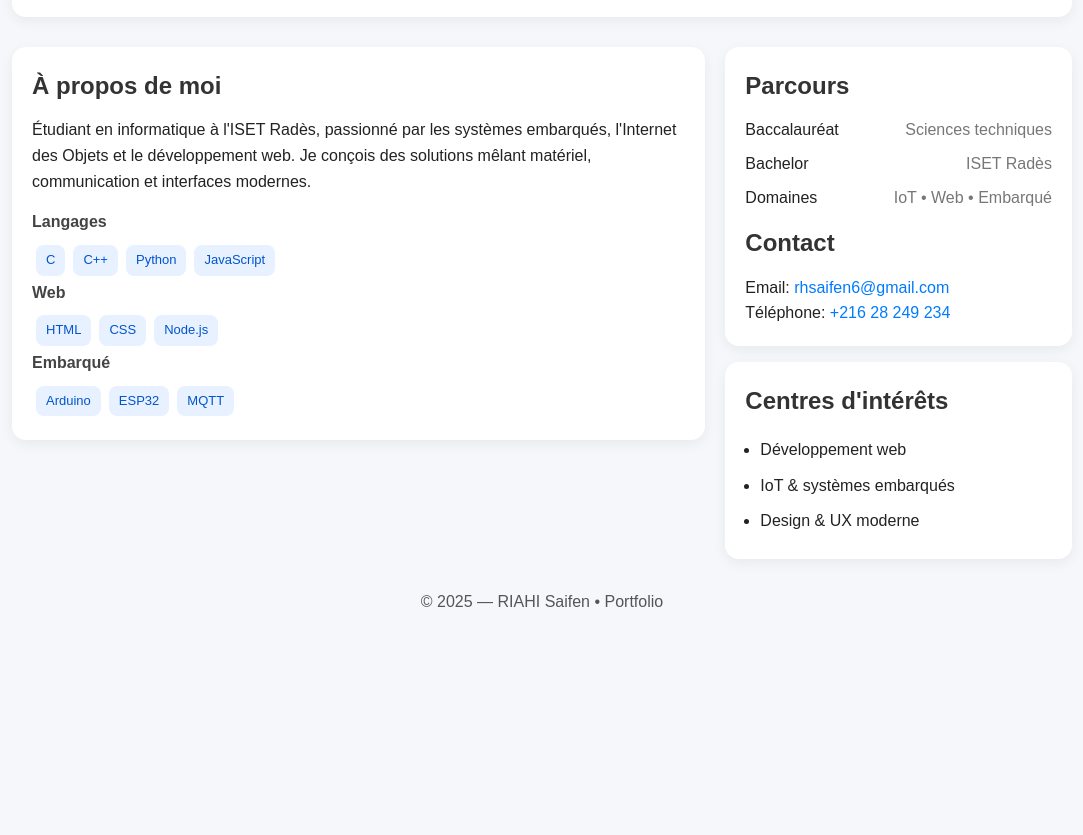
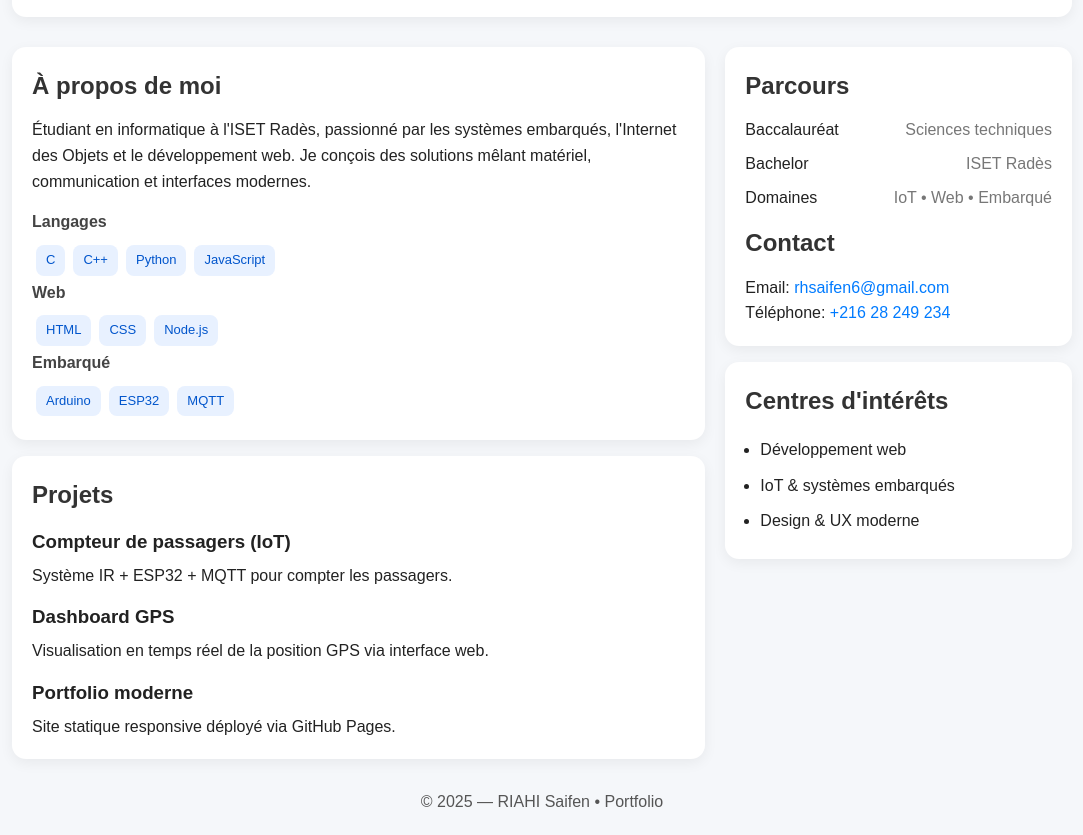
Before and after one commit to saifenrh/site-web, a plain HTML site: page index.html in a window 1280 px wide. Shown: the part 123-958 px from the top of the page, without its empty margins (98-1181 px from the left). Before the commit the page ends 800 px from the top, so only its background shows below. Drawn offline with Linux system fonts and the light colour scheme.

Commit message:
Add files via upload

```diff
--- a/index.html
+++ b/index.html
@@ -41,7 +41,28 @@
                     </div>
                 </section>
 
+                <section class="card" style="margin-top:16px">
+                    <h2>Projets</h2>
+                    <div class="projects">
+                        <article class="project">
+                            <h3>Compteur de passagers (IoT)</h3>
+                            <p>Système IR + ESP32 + MQTT pour compter les passagers.</p>
 
+                        </article>
+
+                        <article class="project">
+                            <h3>Dashboard GPS</h3>
+                            <p>Visualisation en temps réel de la position GPS via interface web.</p>
+
+                        </article>
+
+                        <article class="project">
+                            <h3>Portfolio moderne</h3>
+                            <p>Site statique responsive déployé via GitHub Pages.</p>
+
+                        </article>
+                    </div>
+                </section>
             </main>
 
             <aside>
```
